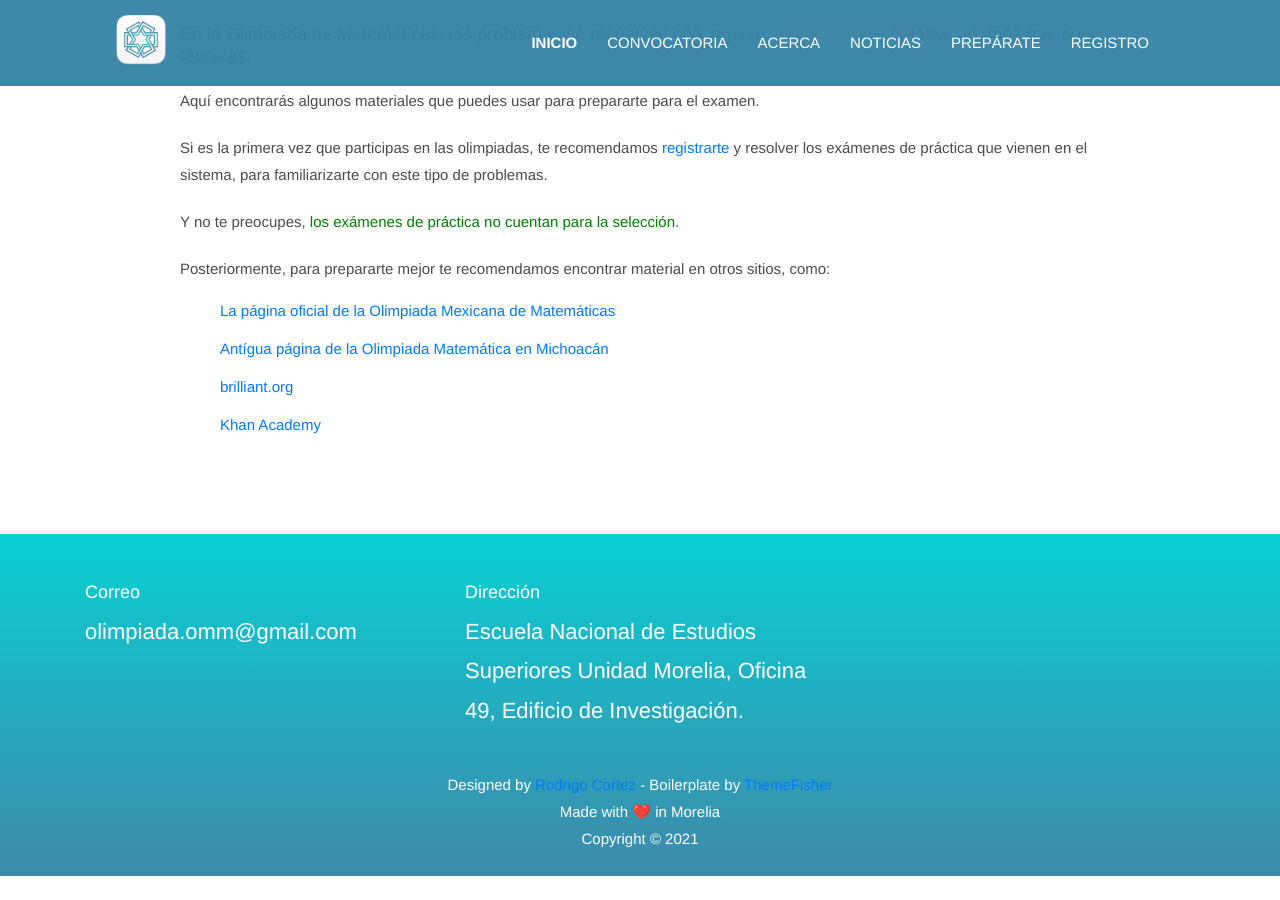
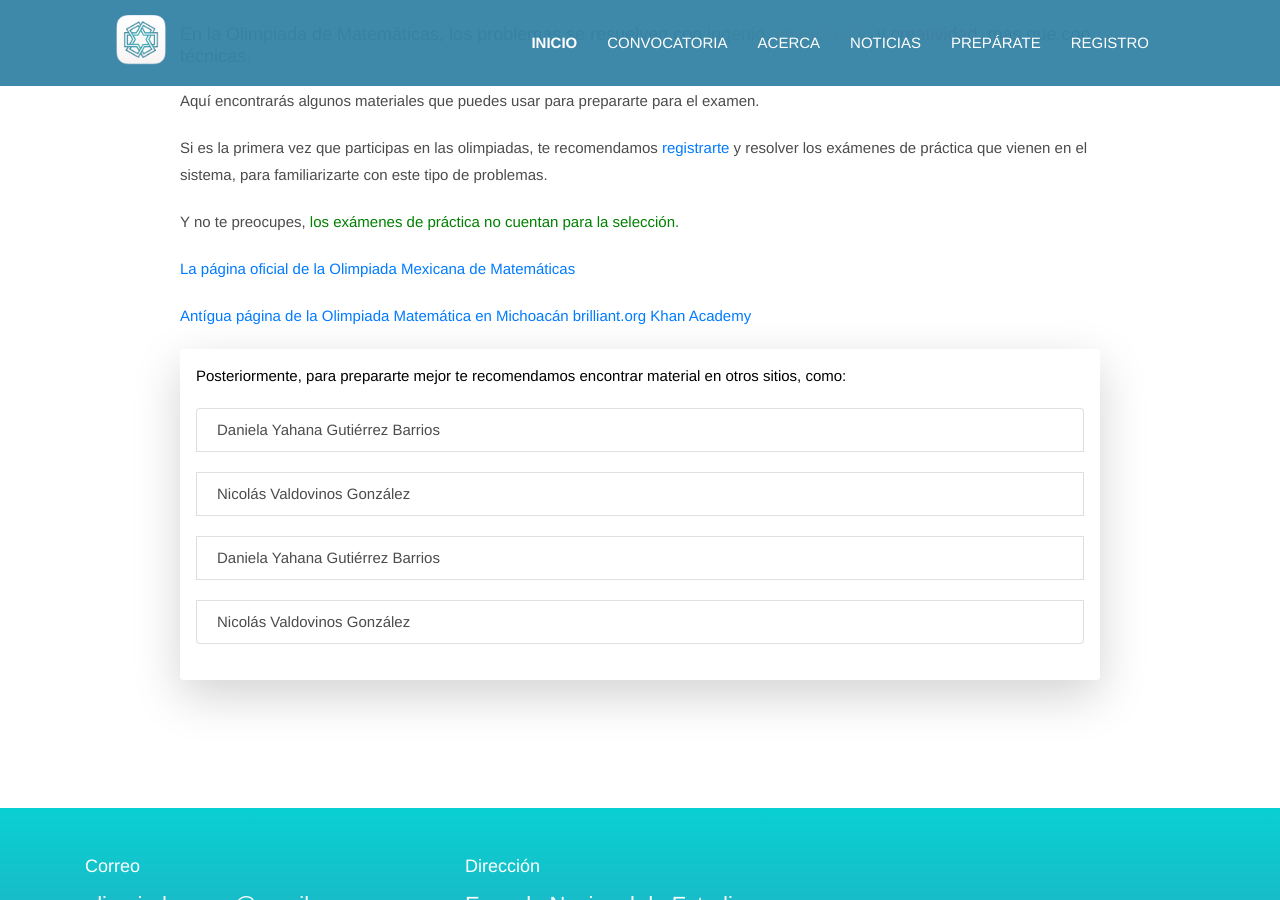
Before and after one commit to OlimpiadaMatematicasMichoacan/WOMM, a Jekyll site: the page built from _pages/preparate.md, in a window 1280 px wide and 900 px high, scrolled down 560 px. Built offline with Jekyll 4.4.1, drawn with Linux system fonts in a browser that asks for light colours; before the commit the page ends 1436 px from its top, so only the background shows below that.

Commit message:
Fix Sm Dtls

```diff
--- a/_pages/preparate.md
+++ b/_pages/preparate.md
@@ -11,9 +11,20 @@ Si es la primera vez que participas en las olimpiadas, te recomendamos  [registr
 
 Y no te preocupes, <span style="color:green">los exámenes de práctica no cuentan para la selección.</span>
 
-Posteriormente, para prepararte mejor te recomendamos encontrar material en otros sitios, como:
+<a href="https://www.ommenlinea.org/">La página oficial de la Olimpiada Mexicana de Matemáticas</a>
 
-- [La página oficial de la Olimpiada Mexicana de Matemáticas](https://www.ommenlinea.org/)
-- [Antígua página de la Olimpiada Matemática en Michoacán](http://ichi.fismat.umich.mx/omm/recursos/)
-- [brilliant.org](https://brilliant.org)
-- [Khan Academy](https://www.khanacademy.org/)
+<a href="http://ichi.fismat.umich.mx/omm/recursos/">Antígua página de la Olimpiada Matemática en Michoacán</a>
+<a href="https://brilliant.org">brilliant.org</a>
+<a href="https://www.khanacademy.org/">Khan Academy</a>
+
+<div class="shadow-lg p-3 mb-5 bg-white rounded">
+        <strong><i class="fas fa-award" aria-hidden="true"></i>Posteriormente, para prepararte mejor te recomendamos encontrar material en otros sitios, como:</strong>
+        <p>
+        </p><ul class="list-group list-group-horizontal">
+            <li class="list-group-item">Daniela Yahana Gutiérrez Barrios</li>
+            <li class="list-group-item">Nicolás Valdovinos González</li>
+            <li class="list-group-item">Daniela Yahana Gutiérrez Barrios</li>
+            <li class="list-group-item">Nicolás Valdovinos González</li>
+        </ul>
+        <p></p>
+</div>
```
Also changed, not shown: _pages/convocatoria.md (+1 -0 lines).
